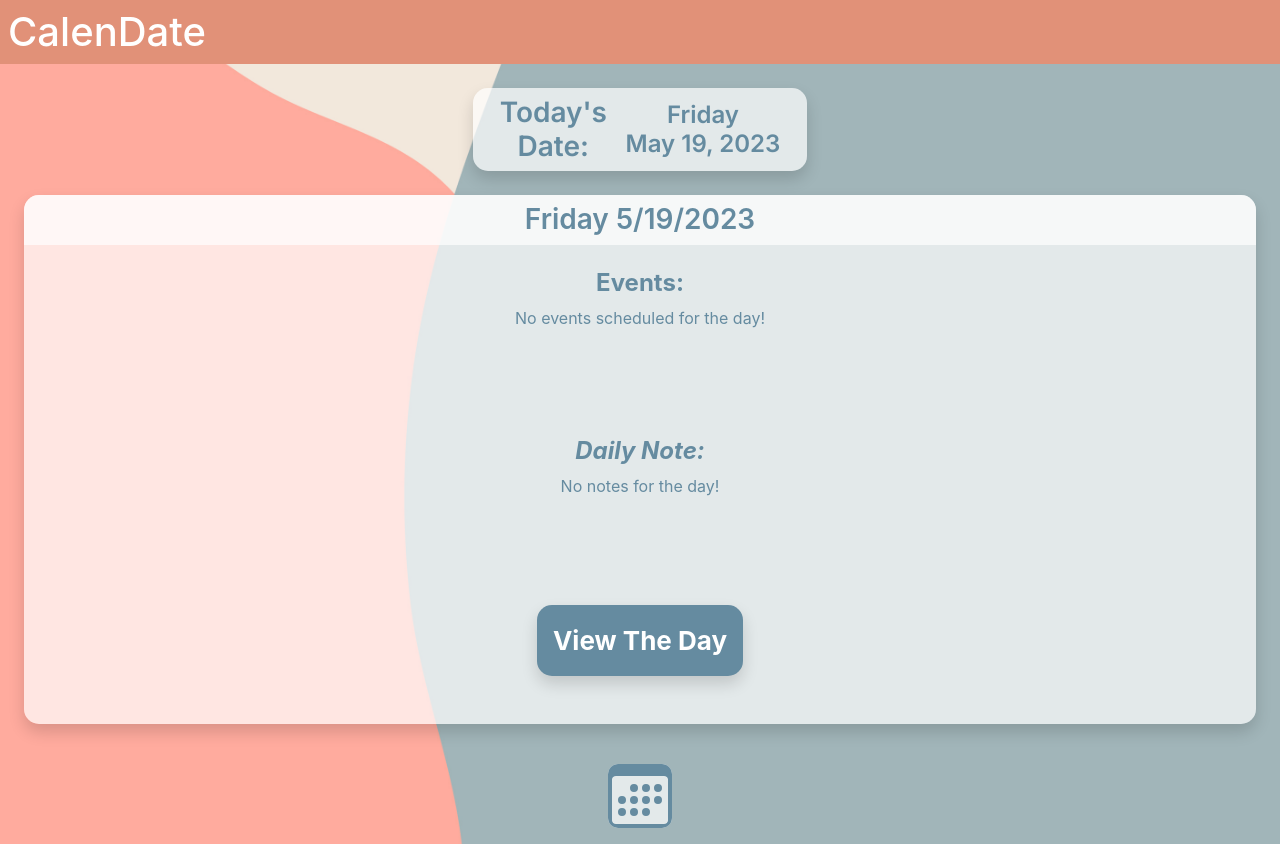
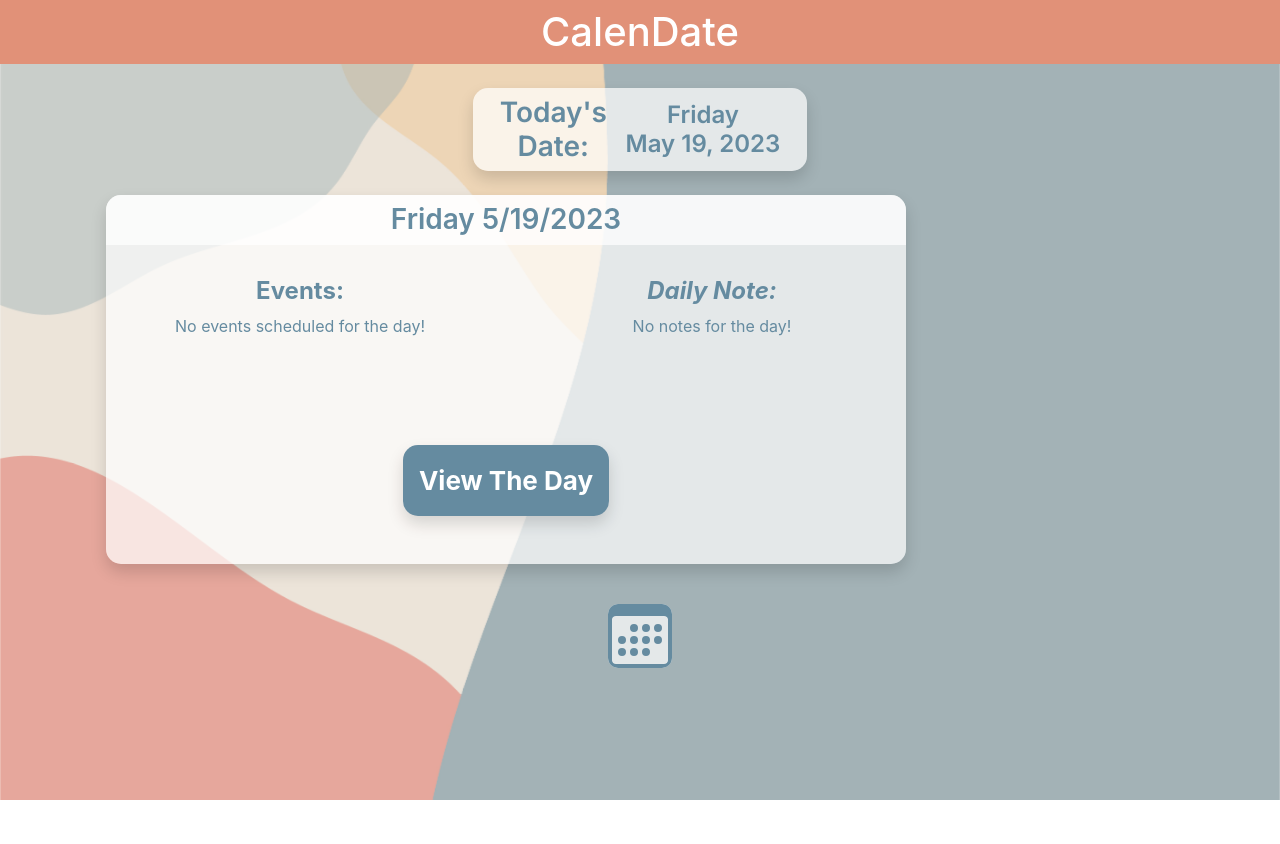
Before and after one commit to jonahp001/calendate-project, a React (Create React App) app in the folder client/: page / in a window 1280 px wide. After the commit the page ends 800 px from the top, so only its background shows below. Built offline with nearby package versions, Linux system fonts and the light colour scheme; no server answers.

Commit message:
desktop view for homepage and calendar views

```diff
--- a/client/src/App.css
+++ b/client/src/App.css
@@ -8,3 +8,14 @@
   font-size: calc(10px + 2vmin);
   color: white;
 }
+
+@media (min-width:768px) {
+  .App {
+    background-image: url("./images/landscape-v720-toon-12-abstractbackground.jpg");
+    background-size: cover;
+    background-repeat: no-repeat;
+    background-position: center;
+    background-attachment: fixed;
+    min-height: 100vh;
+  }
+}
--- a/client/src/Components/Calendar.css
+++ b/client/src/Components/Calendar.css
@@ -175,3 +175,31 @@
 .react-calendar--selectRange .react-calendar__tile--hover {
   background-color: #e6e6e6;
 }
+
+@media (min-width:768px) {
+  .react-calendar {
+    width: 500px
+  }
+  .react-calendar__month-view__weekdays {
+    margin: auto 1rem;
+    margin-top: 0.35rem;
+    text-align: center;
+  }
+  .react-calendar__month-view__weekdays__weekday {
+    margin: auto 0.2rem;
+    max-width: 3.75rem;
+    padding-left: 1rem;
+    padding-right: 1rem;
+  }
+  .react-calendar__month-view__weekdays__weekday abbr {
+    min-width: 2rem;
+  }
+  .react-calendar__month-view__days {
+    margin: 0.5rem 1rem 1rem;
+  }
+  .react-calendar__tile {
+    flex-basis: calc(100%/7);
+    min-width: 60px;
+    margin: 0.35rem 0.2rem!important;
+  }
+}
--- a/client/src/Components/HomeComponent.css
+++ b/client/src/Components/HomeComponent.css
@@ -2,6 +2,8 @@
   color: #658BA0;
   background-color: rgba(255, 255, 255, 0.7);
   border-radius: 15px;
+  min-width: 334px;
+  max-width: 800px;
 }
 
 h3 {
--- a/client/src/Components/HomeComponent.js
+++ b/client/src/Components/HomeComponent.js
@@ -78,19 +78,25 @@ export default function HomeComponent() {
   }
 
   return (
-    <div className='day-content shadow mx-4 text-center mt-4 mb-4'>
+    <div className='container'>
+      <div className='day-content shadow text-center mx-2 mx-sm-4 my-4 px-0'>
+        <div className='justify-content-center'>
           <h3 className='py-2'>{dayOfTheWeek} {`${numericalMonth}/${day}/${year}`}</h3>
-      <div className='text-height my-4'>
+          <div className='row'>
+            <div className='col-sm text-height my-4 px-0 mx-2'>
               <h4 className='fw-bold'>Events:</h4>
               <HomepageEvents />
             </div>
-      <div className='text-height mb-4'>
+            <div className='col-sm text-height my-4 px-0 mx-2'>
               <h4 className='fst-italic fw-bold'>Daily Note:</h4>
               <HomepageNotes />
+            </div>
+          </div>
         </div>
         <Link to={`year/${year}%2c%20${numericalMonth}/${day}`}>
           <button id='view-the-day-button' className='mb-5 py-3 px-3 fw-bold shadow' type='button' >View The Day</button>
         </Link>
       </div>
+    </div>
   )
 }
--- a/client/src/Components/Navbar.js
+++ b/client/src/Components/Navbar.js
@@ -3,9 +3,9 @@ import {Link } from 'react-router-dom'
 
 export default function Navbar() {
   return (
-    <div className="navbar bg-color d-flex align-items-center">
+    <div className="navbar bg-color d-flex align-items-center justify-content-center">
       <Link to='/' className='text-decoration-none'>
-        <h1 className="ms-2 my-0">CalenDate</h1>
+        <h1 className="my-0">CalenDate</h1>
       </Link>
       {/* <div className="me-2">
         <button type="button" className="btn btn-primary shadow-sm">Sign-Up</button>
--- a/client/src/Components/TwelveMonths.css
+++ b/client/src/Components/TwelveMonths.css
@@ -54,3 +54,7 @@
   background-color: #4a84a6;
   color: rgba(255, 255, 255, 0.85);
 }
+
+.months {
+  max-width: 800px;
+}
--- a/client/src/Components/TwelveMonths.js
+++ b/client/src/Components/TwelveMonths.js
@@ -46,7 +46,7 @@ export default function TwelveMonths() {
         <p id="change-year-p" className='mx-4 mb-0 fst-italic fw-semibold'>{ changeYear }</p>
         <FontAwesomeIcon onClick={handleClickRight} className='cursor-pointer' icon={faCaretRight} />
       </div>
-      <div className='row mx-2 pb-3'>
+      <div className='row mx-2 pb-3 mx-md-auto months'>
         <MonthMaker />
       </div>
     </>
--- a/client/src/pages/MonthView.js
+++ b/client/src/pages/MonthView.js
@@ -25,7 +25,7 @@ export default function MonthView() {
   return (
     <>
       <Calendar onClickDay={handleClick} defaultValue={(new Date(fullYearAndMonth))} className="mx-auto shadow" calendarType='US' minDetail="month" next2Label={null} prev2Label={null} />
-      <Link to='/year' className='d-flex justify-content-center my-3'>
+      <Link to='/year' className='d-flex justify-content-center pb-3'>
         <CalendarIcon />
       </Link>
     </>
```
Lines whose indentation alone changed are shown as unchanged.
